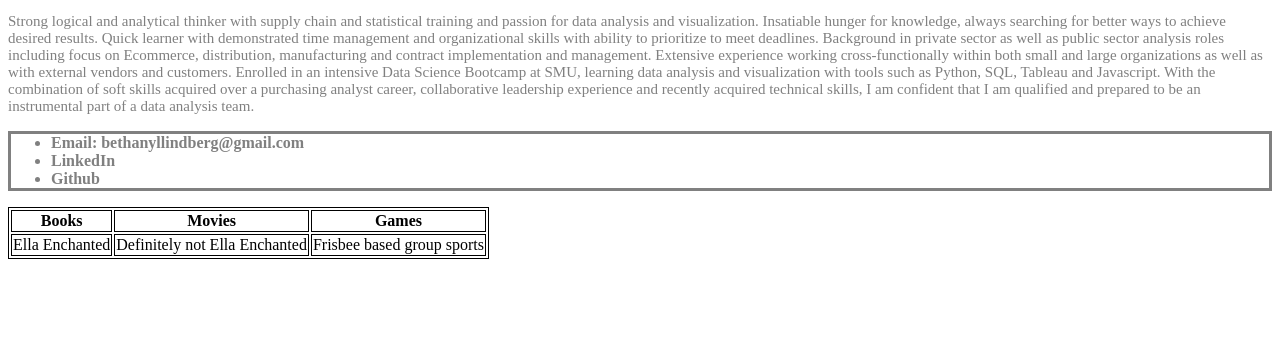
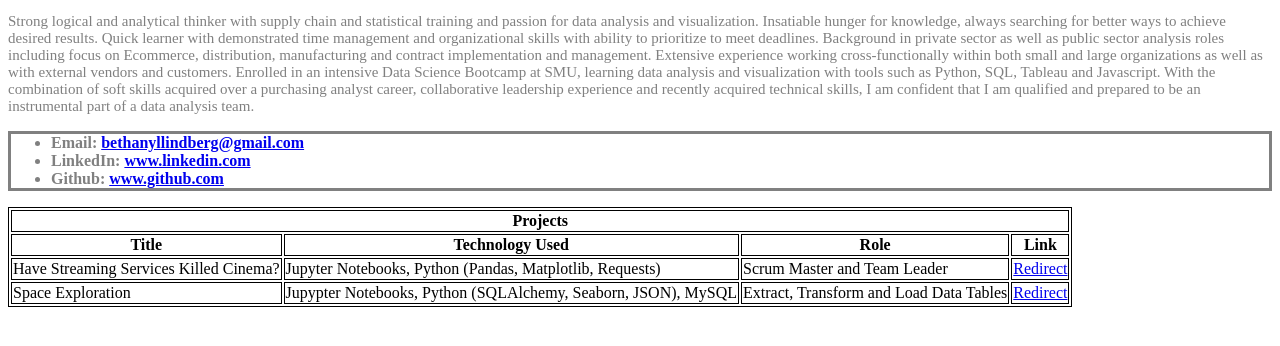
Before and after one commit to bethanylindberg/bethanylindberg.github.io, a plain HTML site: page index.html in a window 1280 px wide. Shown: the part 318-664 px from the top of the page. Drawn offline with Linux system fonts and the light colour scheme.

Commit message:
add projects

```diff
--- a/index.html
+++ b/index.html
@@ -18,21 +18,35 @@
       With the combination of soft skills acquired over a purchasing analyst career, collaborative leadership experience and recently acquired technical skills, I am confident that I am qualified and prepared to be an instrumental part of a data analysis team.
       </p>
     <ul>
-        <li><strong>Email: bethanyllindberg@gmail.com</a></strong></li>
-        <li><strong>LinkedIn<a href="linkedin.com/in/bethany-lindberg-930155127" target="blank_"></a></strong></li>
-        <li><strong>Github<a href="github.com/bethanylindberg" target="blank_"></a></strong></li>
+        <li><strong>Email: <a HREF="bethanyllindberg@gmail.com">bethanyllindberg@gmail.com</a></strong></li>
+        <li><strong>LinkedIn: <a href="https://www.linkedin.com/in/bethany-lindberg-930155127" target="blank_">www.linkedin.com</a></strong></li>
+        <li><strong>Github: <a href="https://www.github.com/bethanylindberg" target="blank_">www.github.com</a></strong></li>
     </ul>
     <table>
+            <tr>
+                <th colspan="4">Projects</th>
+            </tr>
+
         <tr>
-            <th>Books</th>
-            <th>Movies</th>
-            <th>Games</th>
+            <th>Title</th>
+            <th>Technology Used</th>
+            <th>Role</th>
+            <th>Link</th>
         </tr>
         <tr>
-            <td>Ella Enchanted</td>
-            <td>Definitely not Ella Enchanted</td>
-            <td>Frisbee based group sports</td>
+            <td>Have Streaming Services Killed Cinema?</td>
+            <td>Jupyter Notebooks, Python (Pandas, Matplotlib, Requests)</td>
+            <td>Scrum Master and Team Leader</td>
+            <td><a href="https://github.com/bethanylindberg/Have-Streaming-Services-Killed-Cinema">Redirect</a></td>
         </tr>
+        <tr>
+            <td>Space Exploration</td>
+            <td>Jupypter Notebooks, Python (SQLAlchemy, Seaborn, JSON), MySQL</td>
+            <td>Extract, Transform and Load Data Tables</td>
+            <td><a href="https://github.com/bethanylindberg/ETL-Project">Redirect</a></td>
+        </tr>
+
+
     </table>
 
 </body>
```
